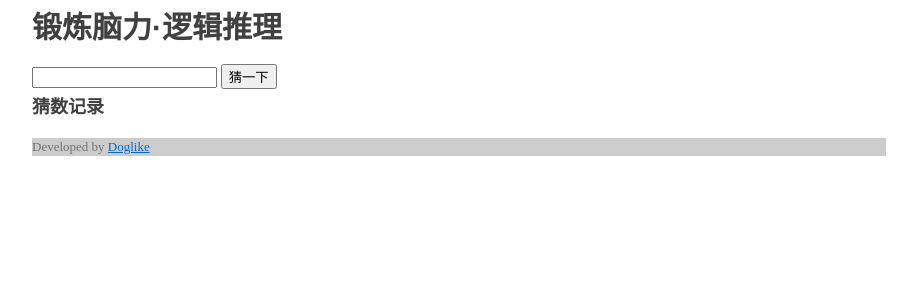
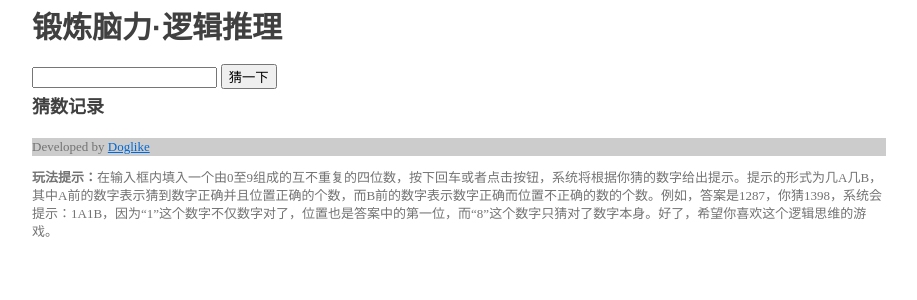
Before and after one commit to doglike/doglike.github.io, a Jekyll site: the page guessNumber.html, which Jekyll copies as it is, in a window 1280 px wide. Shown: the top 300 px of the page, without its empty margins (181-1098 px from the left). Built offline with Jekyll 4.4.1, drawn with Linux system fonts in a browser that asks for light colours.

Commit message:
Update guessNumber.html

```diff
--- a/guessNumber.html
+++ b/guessNumber.html
@@ -148,7 +148,8 @@ gameStart()
 <input id="btn2" type="button" value="刷新重玩" onClick="gameStart();"/>
 
 <footer>
-  <p style="background-color:#ccc" >Developed by <a href="http://doglike.me">Doglike</a></p>
+	<p style="background-color:#ccc" >Developed by <a href="http://doglike.me">Doglike</a></p>
+	<p><strong>玩法提示：</strong>在输入框内填入一个由0至9组成的互不重复的四位数，按下回车或者点击按钮，系统将根据你猜的数字给出提示。提示的形式为几A几B，其中A前的数字表示猜到数字正确并且位置正确的个数，而B前的数字表示数字正确而位置不正确的数的个数。例如，答案是1287，你猜1398，系统会提示：1A1B，因为“1”这个数字不仅数字对了，位置也是答案中的第一位，而“8”这个数字只猜对了数字本身。好了，希望你喜欢这个逻辑思维的游戏。</p>
 
 </footer>
 
```
